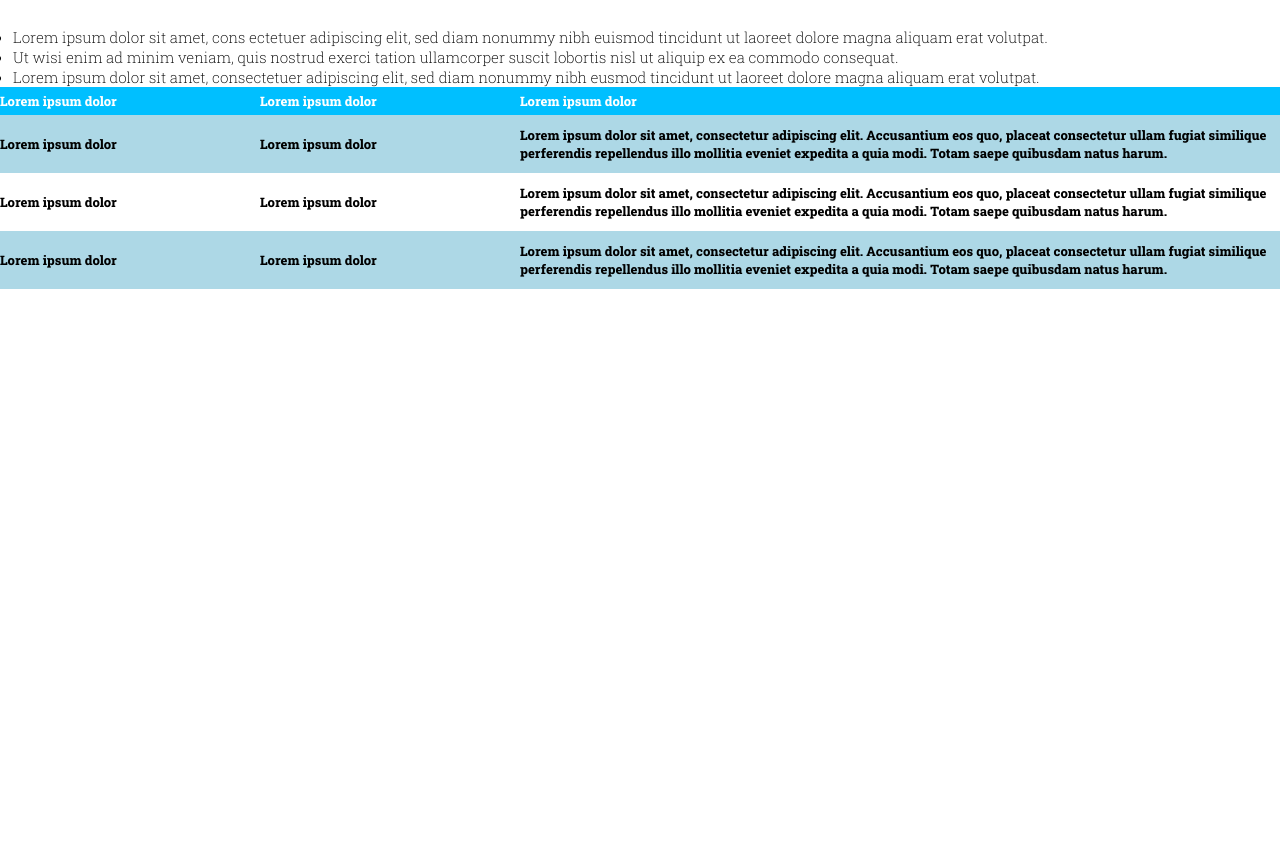
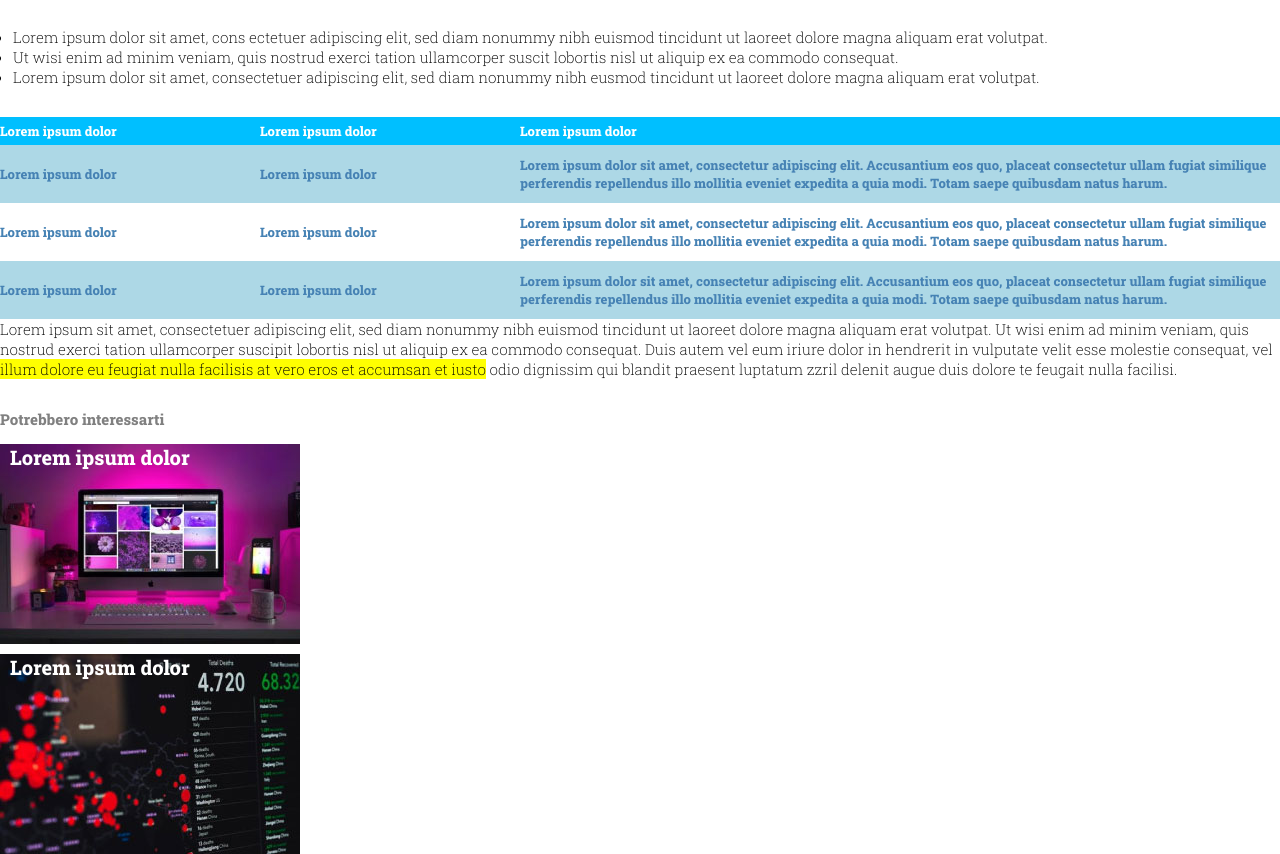
Before and after one commit to KSigma91/html-css-booleaner, a plain HTML site: page index.html in a window 1280 px wide. Shown: the part 813-1667 px from the top of the page. Before the commit the page ends 1102 px from the top, so only its background shows below. Drawn offline with Linux system fonts and the light colour scheme.

Commit message:
parte finale

```diff
--- a/index.html
+++ b/index.html
@@ -86,7 +86,24 @@
                     </div>
 
             </div>
+
+            <!-- testo terza parte -->
+            <div class="testo3">
+                <p>Lorem ipsum sit amet, consectetuer adipiscing elit, sed diam nonummy nibh euismod tincidunt ut laoreet dolore magna aliquam erat volutpat. Ut wisi enim  ad minim veniam, quis nostrud exerci tation ullamcorper suscipit lobortis nisl ut aliquip ex ea commodo consequat. Duis autem vel eum iriure dolor in hendrerit in vulputate velit esse molestie consequat, vel <span>illum dolore eu feugiat nulla facilisis at vero eros et accumsan et iusto</span> odio dignissim qui blandit praesent luptatum zzril delenit augue duis dolore te feugait nulla facilisi.</p>
+            </div>
         </section>
+
+        <!-- chiusura -->
+        <footer>
+
+            <div id="footer-text">
+                <p>Potrebbero interessarti</p></div>
+            <div id="footer-image1">
+                <p>Lorem ipsum dolor</p></div>
+            <div id="footer-image2">
+                <p>Lorem ipsum dolor</p>
+            </div>
+        </footer>
     </main>
 </body>
 </html>
--- a/style.css
+++ b/style.css
@@ -20,6 +20,7 @@
 
 main {
     margin: auto;
+    height: 100vh;
     width: 1300px;
 }
 
@@ -66,6 +67,7 @@ main {
 }
 
 .table {
+    margin-top: 30px;
     font-size: 13px;
     font-weight: bold;
 }
@@ -83,10 +85,12 @@ main {
 
 .row-left .left {
     background-color: lightblue;
+    color: steelblue;
     padding: 20px 0;
 }
 
 .row-left #left2 {
+    color: steelblue;
     padding: 20px 0;
 }
 
@@ -103,10 +107,12 @@ main {
 
 .row-center .center {
     background-color: lightblue;
+    color: steelblue;
     padding: 20px 0;
 }
 
 .row-center #center2 {
+    color: steelblue;
     padding: 20px 0;
 }
 
@@ -123,9 +129,59 @@ main {
 
 .row-right .right {
     background-color: lightblue;
+    color: steelblue;
     padding: 11px 0;
 }
 
 .row-right #right2 {
+    color: steelblue;
     padding: 11px 0;
 }
+
+.testo3 {
+    margin: 30px 0;
+}
+
+.testo3 p {
+    font-size: 15px;
+}
+
+.testo3 span {
+    background-color: yellow;
+}
+
+footer #footer-text {
+    margin: 15px 0;
+}
+
+#footer-text p {
+    font-weight: bold;
+    font-size: 15px;
+    color: grey;
+}
+
+footer #footer-image1 {
+    background: url(img/monitor.jpg);
+    height: 200px;
+    width: 300px;
+}
+
+#footer-image1 p {
+    margin: 10px;
+    font-weight: bold;
+    color: white;
+    font-size: 20px;
+}
+
+footer #footer-image2 {
+    background: url(img/graph.jpg);
+    height: 200px;
+    width: 300px;
+}
+
+#footer-image2 p {
+    margin: 10px;
+    font-weight: bold;
+    color: white;
+    font-size: 20px;
+}
```
